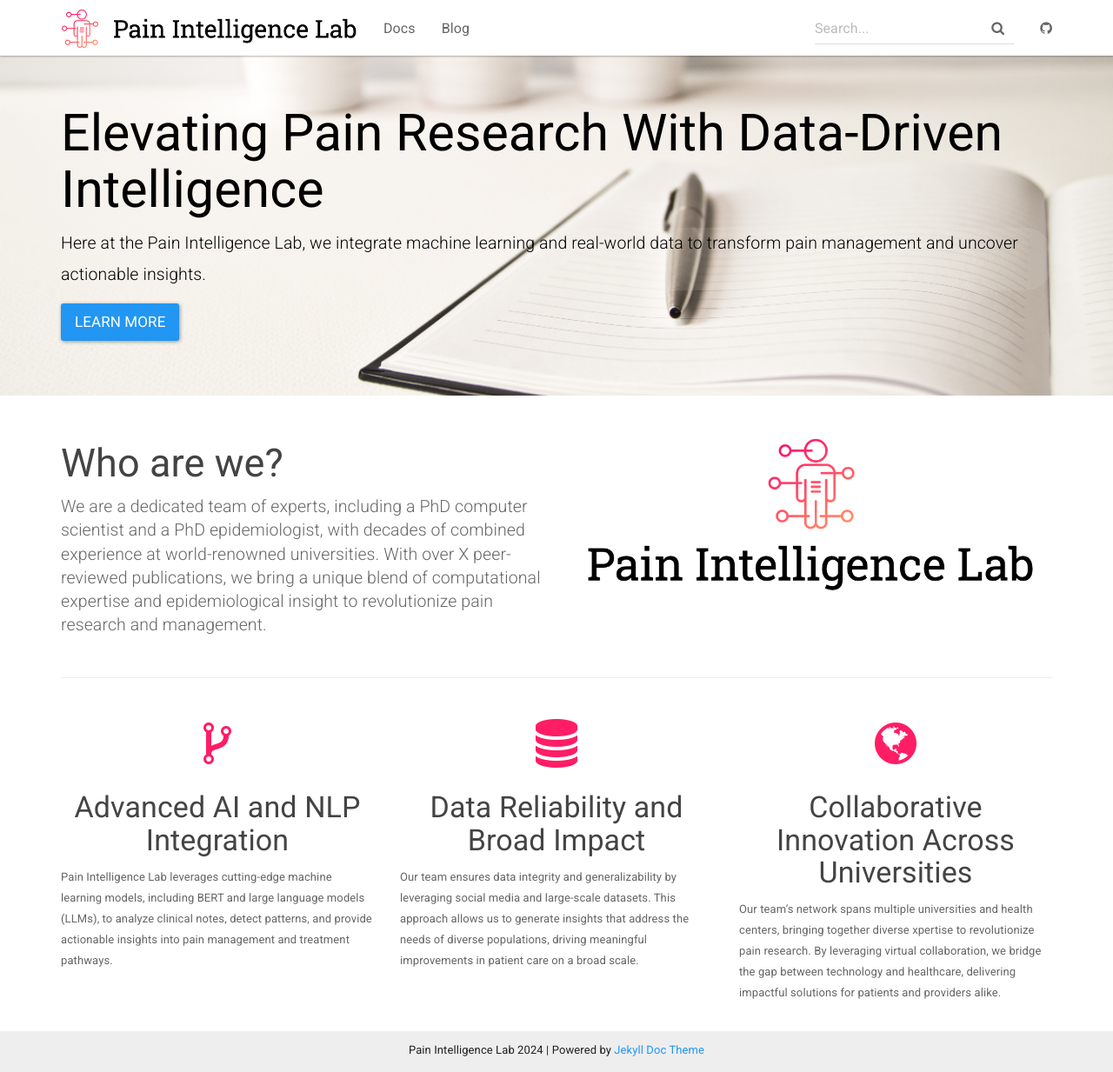
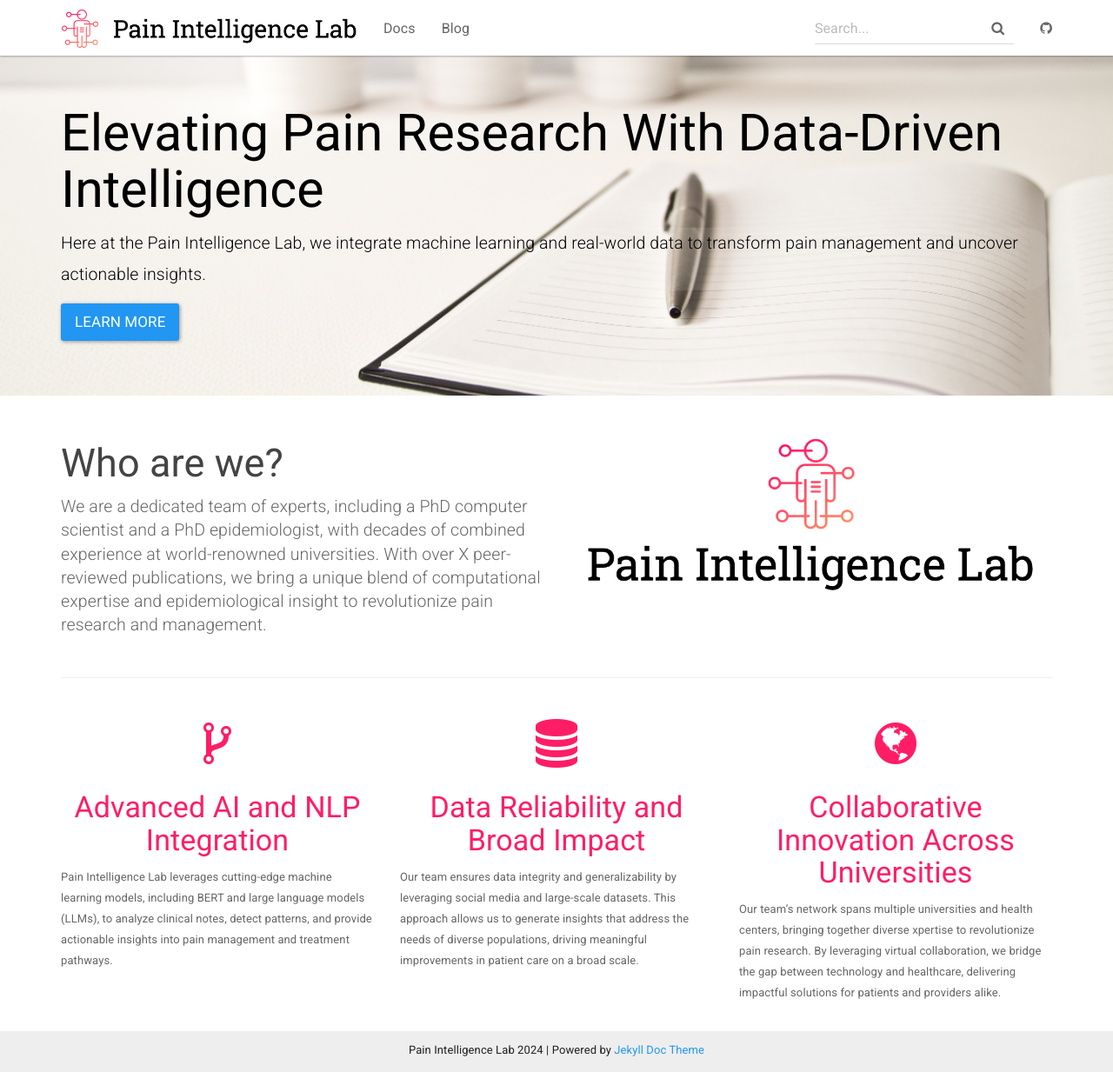
Before and after one commit to potatole123/my-prog, a Jekyll site: the page built from index.html, in a window 1280 px wide and 1233 px high. Shown: the whole window at 87% size. Built offline with Jekyll 4.4.1, drawn with Linux system fonts in a browser that asks for light colours.

Commit message:
Update index.html

```diff
--- a/index.html
+++ b/index.html
@@ -29,14 +29,14 @@ layout: default
     <div class="row">
         <div class="col-sm-4">
             <h1 class="text-center"><i class="fa  fa-code-fork" aria-hidden="true" style="color: rgba(255,29,102,1);"></i></h1>
-            <h3 class="text-center">Advanced AI and NLP Integration            </h3>
+            <h3 class="text-center" style="color: rgba(255,29,102,1);">Advanced AI and NLP Integration            </h3>
             <p>Pain Intelligence Lab leverages cutting-edge machine learning models, including BERT and large language models (LLMs), to analyze clinical notes, detect patterns,
                 and provide actionable insights into pain management and treatment pathways.
             </p>
         </div>
         <div class="col-sm-4">
             <h1 class="text-center"><i class="fa fa-database" aria-hidden="true" style="color: rgba(255,29,102,1);"></i></h1>
-            <h3 class="text-center">Data Reliability and Broad Impact            </h3>
+            <h3 class="text-center" style="color: rgba(255,29,102,1);">Data Reliability and Broad Impact            </h3>
             <p>Our team ensures data integrity and generalizability by leveraging social media and
                 large-scale datasets. This approach allows us to generate insights that address the needs
                 of diverse populations, driving meaningful improvements in patient care on a broad scale.
@@ -44,7 +44,7 @@ layout: default
         </div>
         <div class="col-sm-4">
             <h1 class="text-center"><i class="fa fa-globe" aria-hidden="true" style="color: rgba(255,29,102,1);"></i></h1>
-            <h3 class="text-center">Collaborative Innovation Across Universities       </h3>
+            <h3 class="text-center" style="color: rgba(255,29,102,1);">Collaborative Innovation Across Universities       </h3>
             <p>Our team’s network spans multiple universities and health centers, bringing together diverse
                 xpertise to revolutionize pain research. By leveraging virtual collaboration, we bridge the gap
                 between technology and healthcare, delivering impactful solutions for patients and providers alike.
```
